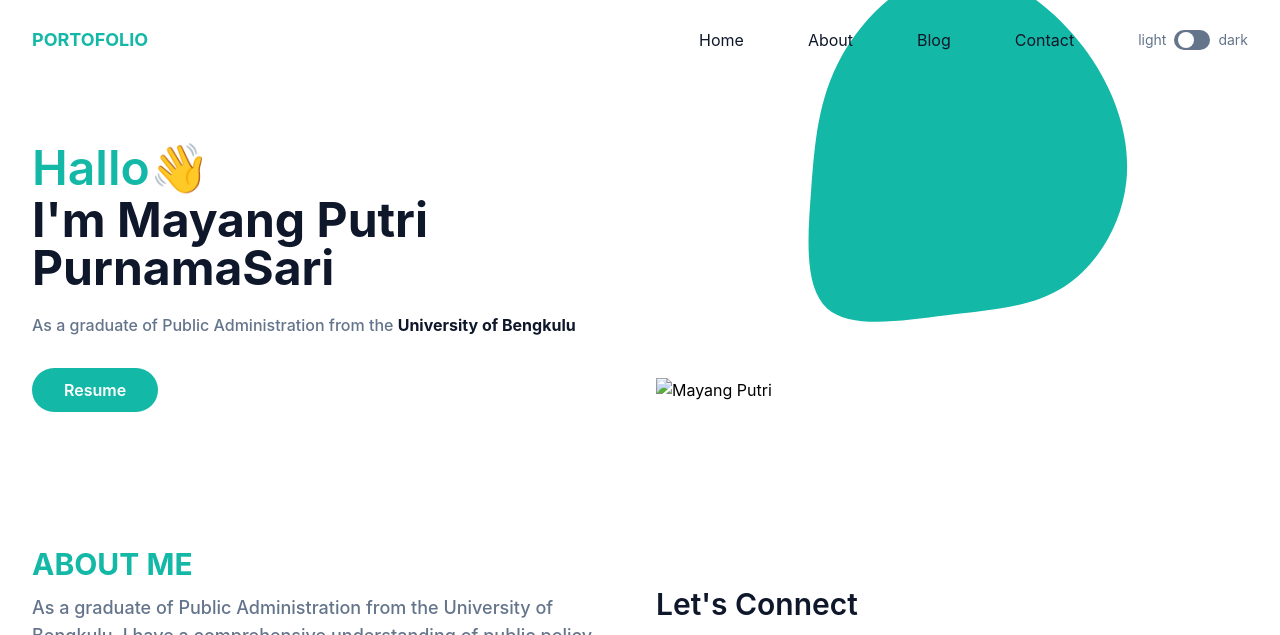
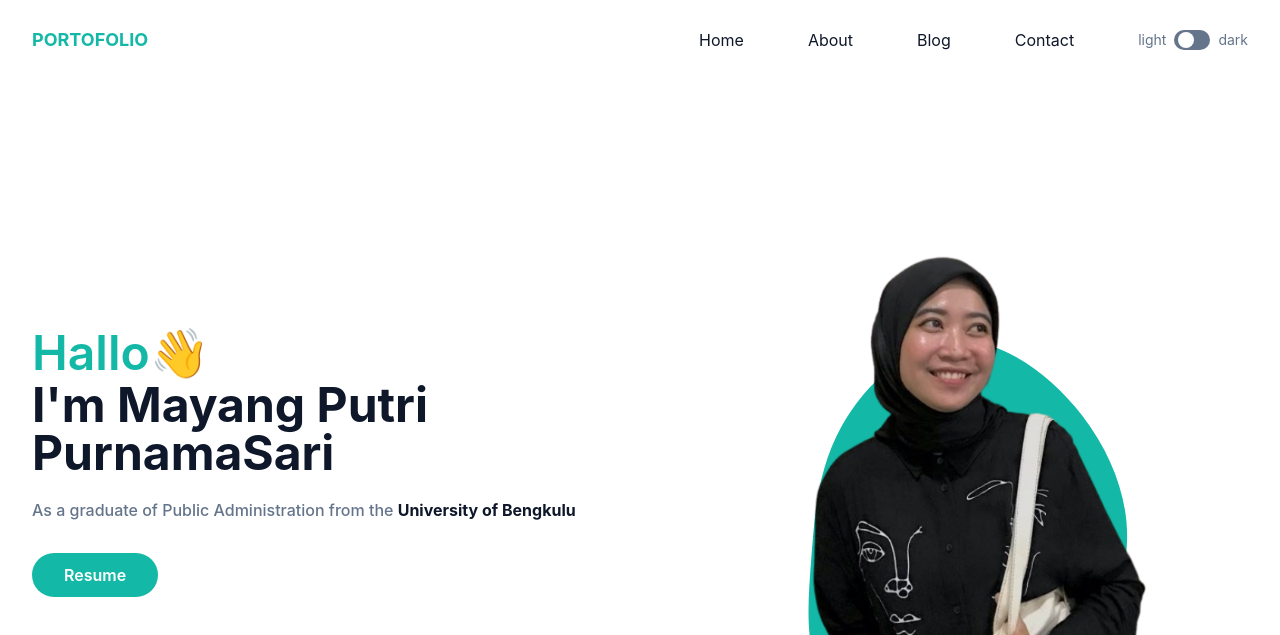
Before and after one commit to 2828-mayang/Portofolio, a website: page index.html in a window 1280 px wide. Shown: the top 635 px of the page. Drawn offline with Linux system fonts and the light colour scheme.

Commit message:
fix path

```diff
--- a/index.html
+++ b/index.html
@@ -85,7 +85,7 @@
           </div>
           <div class="w-full self-end px-4 lg:w-1/2">
             <div class="relative mt-10 lg:right-0 lg:mt-9">
-              <img srcdist/img/mayang2.png" alt="Mayang Putri" class="relative z-10 mx-auto max-w-full" />
+              <img src="dist/img/mayang2.png" alt="Mayang Putri" class="relative z-10 mx-auto max-w-full" />
               <span class="absolute bottom-4 left-1/2 -translate-x-1/2 md:scale-125">
                 <svg width="400" height="400" viewBox="0 0 200 200" xmlns="http://www.w3.org/2000/svg">
                   <path
```
